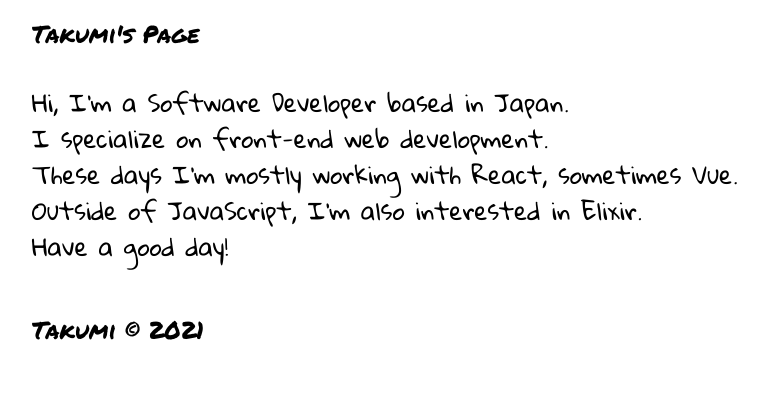
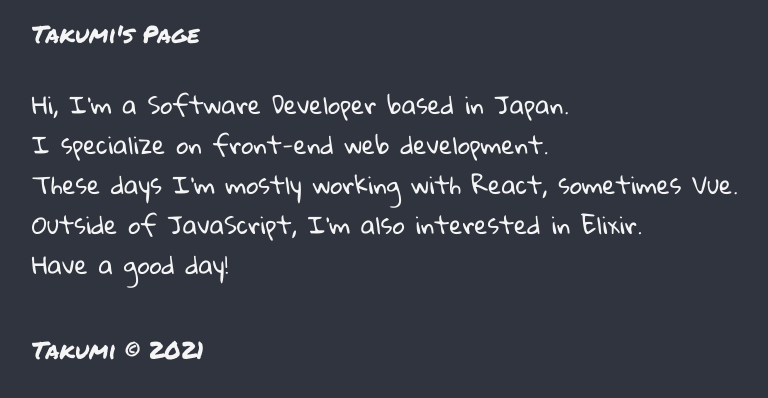
Before and after one commit to gitkumi/gitkumi.github.io, a Next.js app: page / in a window 1280 px wide. Shown: the top 398 px of the page, without its empty margins (224-992 px from the left). Built offline with nearby package versions, Linux system fonts and the light colour scheme.

Commit message:
Update color

```diff
--- a/package.json
+++ b/package.json
@@ -6,7 +6,7 @@
     "dev": "next dev",
     "build": "next build && next export",
     "start": "next start",
-    "deploy": "npm run build && gh-pages -d out"
+    "deploy": "npm run build && gh-pages -d out -t true"
   },
   "dependencies": {
     "next": "10.2.3",
--- a/pages/_app.js
+++ b/pages/_app.js
@@ -1,4 +1,5 @@
 import '../styles/reset.css'
+import '../styles/variables.css'
 import '../styles/global.scss'
 
 function MyApp({ Component, pageProps }) {
--- a/pages/index.js
+++ b/pages/index.js
@@ -2,6 +2,7 @@ import Head from 'next/head'
 import Container from 'components/Container'
 import Navbar from 'components/Navbar'
 import Footer from 'components/Footer'
+import styles from './index.module.scss'
 
 export default function Home() {
   return (
@@ -15,7 +16,7 @@ export default function Home() {
 
       <main>
         <Container>
-          <div>
+          <div className={styles.intro}>
             <p>Hi, I'm a Software Developer based in Japan.</p>
             <p>I specialize on front-end web development.</p>
             <p>These days I'm mostly working with React, sometimes Vue.</p>
--- /dev/null
+++ b/pages/index.module.scss
@@ -0,0 +1,3 @@
+.intro {
+  line-height: 2.5rem;
+}
--- a/styles/global.scss
+++ b/styles/global.scss
@@ -3,8 +3,15 @@
 body {
   font-family: 'Gloria Hallelujah', cursive;
   font-size: 24px;
+  background-color: var(--black);
+  color: var(--white);
 }
 
 h1,h2,h3,h4,h5,h6 {
   font-family: 'Permanent Marker', cursive;
 }
+
+::selection {
+  background: var(--accent);
+  color: var(--white);
+}
--- /dev/null
+++ b/styles/variables.css
@@ -0,0 +1,5 @@
+:root {
+  --white: #f5f5f5;
+  --black: #2f343f;
+  --accent: #512da8;
+}
```
